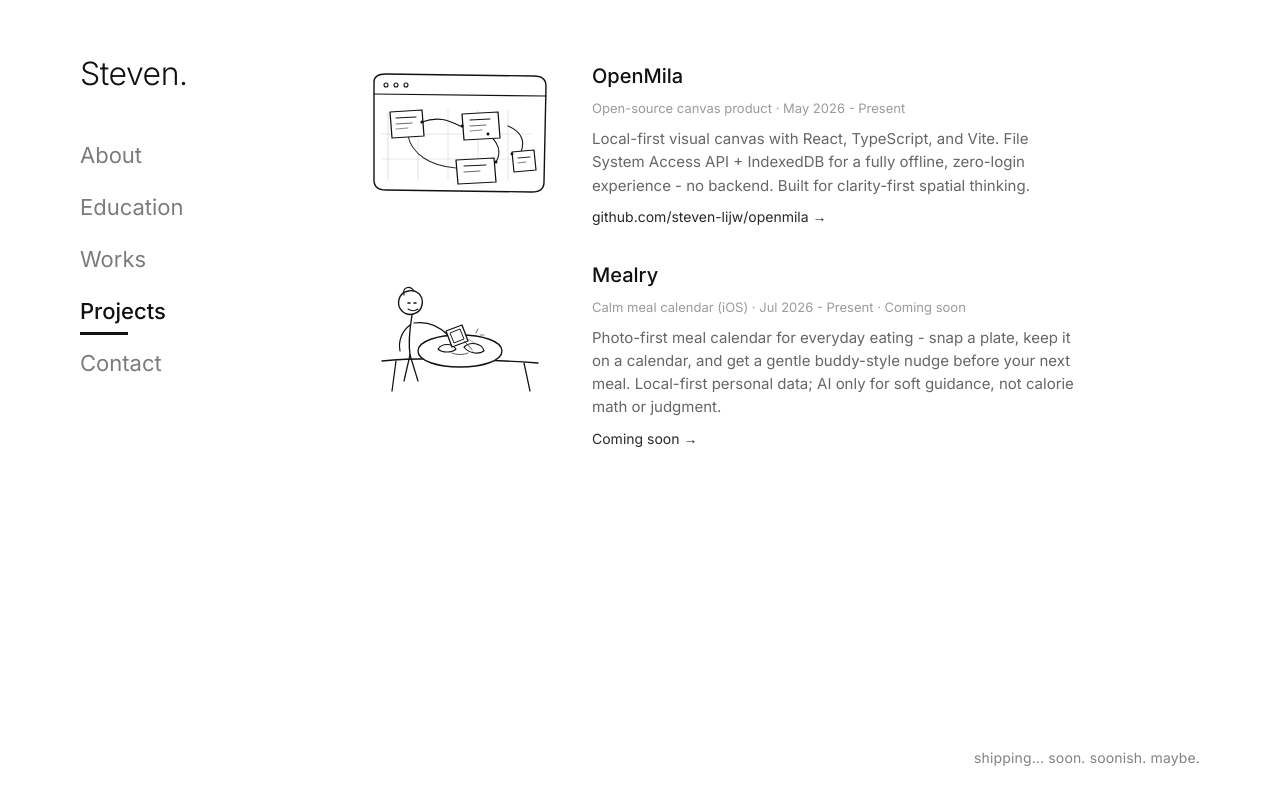
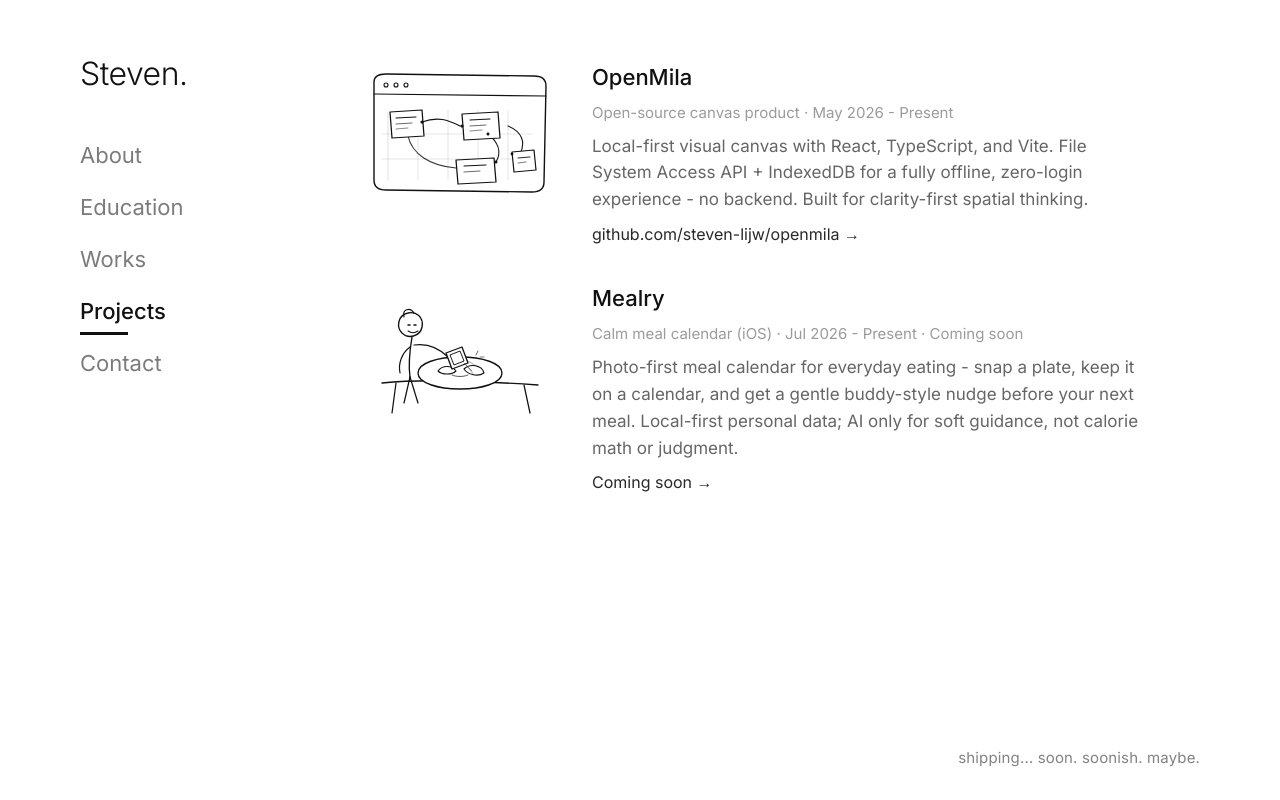
Before and after one commit to steven-lijw/my_website, a Next.js app: page /projects in a window 1280 px wide. Built offline with nearby package versions, Linux system fonts and the light colour scheme.

Commit message:
style: increase body type scale for denser pages
Bump content text ~2–3px across About, Education, Works, Projects,
and Contact, with slightly wider measure and spacing so the layout
feels less sparse.

```diff
--- a/src/app/about/page.tsx
+++ b/src/app/about/page.tsx
@@ -7,7 +7,7 @@ export const metadata: Metadata = {
 
 export default function AboutPage() {
   return (
-    <div className="flex max-w-[560px] flex-col gap-4 text-[15px] leading-[1.58] tracking-[0.1px] text-ink">
+    <div className="flex max-w-[640px] flex-col gap-5 text-[18px] leading-[1.6] tracking-[0.1px] text-ink">
       {aboutParagraphs.map((paragraph) => (
         <p key={paragraph.slice(0, 40)} className="opacity-90">
           {paragraph}
--- a/src/app/contact/page.tsx
+++ b/src/app/contact/page.tsx
@@ -7,19 +7,19 @@ export const metadata: Metadata = {
 
 export default function ContactPage() {
   return (
-    <div className="flex max-w-[560px] flex-col">
-      <h1 className="text-[28px] font-light leading-[1.2] tracking-[-0.4px] text-ink">
+    <div className="flex max-w-[620px] flex-col">
+      <h1 className="text-[32px] font-light leading-[1.2] tracking-[-0.4px] text-ink">
         {contact.title}
       </h1>
 
-      <p className="mt-3.5 text-[15px] leading-[1.58] text-ink-muted opacity-75">
+      <p className="mt-4 text-[17px] leading-[1.6] text-ink-muted opacity-75">
         {contact.intro}
       </p>
 
-      <div className="mt-7 flex flex-col gap-3.5">
+      <div className="mt-8 flex flex-col gap-4">
         {contact.rows.map((row) => (
           <div key={row.label} className="flex items-baseline gap-6">
-            <span className="w-[88px] shrink-0 text-[13px] leading-[1.4] text-ink-muted opacity-55">
+            <span className="w-[96px] shrink-0 text-[15px] leading-[1.4] text-ink-muted opacity-55">
               {row.label}
             </span>
             <a
@@ -28,7 +28,7 @@ export default function ContactPage() {
               rel={
                 row.href.startsWith("http") ? "noopener noreferrer" : undefined
               }
-              className="text-[15px] leading-[1.5] text-ink opacity-90 transition-opacity hover:opacity-100"
+              className="text-[17px] leading-[1.5] text-ink opacity-90 transition-opacity hover:opacity-100"
             >
               {row.value}
             </a>
--- a/src/app/education/page.tsx
+++ b/src/app/education/page.tsx
@@ -7,16 +7,16 @@ export const metadata: Metadata = {
 
 export default function EducationPage() {
   return (
-    <div className="flex max-w-[600px] flex-col">
-      <h1 className="text-[18px] font-medium leading-[1.3] text-ink">
+    <div className="flex max-w-[660px] flex-col">
+      <h1 className="text-[20px] font-medium leading-[1.3] text-ink">
         Education
       </h1>
 
-      <div className="mt-3.5 flex flex-col gap-5">
+      <div className="mt-4 flex flex-col gap-6">
         {education.schools.map((school) => (
           <div
             key={school.lines[0]}
-            className="text-[14px] leading-[1.58] text-ink-muted opacity-85"
+            className="text-[16px] leading-[1.62] text-ink-muted opacity-85"
           >
             {school.lines.map((line) => (
               <p key={line}>{line}</p>
@@ -25,15 +25,15 @@ export default function EducationPage() {
         ))}
       </div>
 
-      <h2 className="mt-10 text-[18px] font-medium leading-[1.3] text-ink">
+      <h2 className="mt-12 text-[20px] font-medium leading-[1.3] text-ink">
         Skills
       </h2>
 
-      <div className="mt-3.5 flex flex-col gap-3.5">
+      <div className="mt-4 flex flex-col gap-4">
         {education.skills.map((skill) => (
           <div
             key={skill.label}
-            className="text-[14px] leading-[1.58] text-ink-muted opacity-85"
+            className="text-[16px] leading-[1.62] text-ink-muted opacity-85"
           >
             <p>{skill.label}</p>
             <p>{skill.value}</p>
--- a/src/app/projects/page.tsx
+++ b/src/app/projects/page.tsx
@@ -8,7 +8,7 @@ export const metadata: Metadata = {
 
 export default function ProjectsPage() {
   return (
-    <div className="flex max-w-[720px] flex-col gap-9">
+    <div className="flex max-w-[780px] flex-col gap-10">
       {projects.map((project) => (
         <article
           key={project.title}
@@ -25,13 +25,13 @@ export default function ProjectsPage() {
           </div>
 
           <div className="flex min-w-0 flex-1 flex-col gap-2.5">
-            <h2 className="text-[20px] font-medium leading-[1.25] text-ink">
+            <h2 className="text-[22px] font-medium leading-[1.25] text-ink">
               {project.title}
             </h2>
-            <p className="text-[13px] leading-[1.4] text-ink-muted opacity-65">
+            <p className="text-[15px] leading-[1.4] text-ink-muted opacity-65">
               {project.meta}
             </p>
-            <p className="text-[15px] leading-[1.55] text-ink-muted">
+            <p className="text-[17px] leading-[1.58] text-ink-muted">
               {project.description}
             </p>
             {project.href ? (
@@ -39,12 +39,12 @@ export default function ProjectsPage() {
                 href={project.href}
                 target="_blank"
                 rel="noopener noreferrer"
-                className="text-[14px] leading-[1.4] text-ink opacity-90 transition-opacity hover:opacity-100"
+                className="text-[16px] leading-[1.4] text-ink opacity-90 transition-opacity hover:opacity-100"
               >
                 {project.linkLabel}
               </a>
             ) : (
-              <span className="text-[14px] leading-[1.4] text-ink opacity-90">
+              <span className="text-[16px] leading-[1.4] text-ink opacity-90">
                 {project.linkLabel}
               </span>
             )}
--- a/src/app/works/page.tsx
+++ b/src/app/works/page.tsx
@@ -7,21 +7,21 @@ export const metadata: Metadata = {
 
 export default function WorksPage() {
   return (
-    <div className="flex max-w-[760px] flex-col gap-7">
+    <div className="flex max-w-[820px] flex-col gap-8">
       {works.map((job) => (
-        <article key={job.role} className="flex flex-col gap-1.5">
+        <article key={job.role} className="flex flex-col gap-2">
           <div className="flex items-center justify-between gap-6 leading-[1.3]">
-            <h2 className="min-w-0 flex-1 text-[15px] font-medium tracking-[-0.1px] text-ink">
+            <h2 className="min-w-0 flex-1 text-[17px] font-medium tracking-[-0.1px] text-ink">
               {job.role}
             </h2>
-            <p className="shrink-0 text-right text-[13px] text-ink-muted opacity-60">
+            <p className="shrink-0 text-right text-[15px] text-ink-muted opacity-60">
               {job.dates}
             </p>
           </div>
-          <p className="text-[13px] leading-[1.3] text-ink-muted opacity-60">
+          <p className="text-[15px] leading-[1.3] text-ink-muted opacity-60">
             {job.location}
           </p>
-          <div className="text-[13px] leading-[1.6] tracking-[0.05px] text-ink opacity-[0.82]">
+          <div className="text-[15px] leading-[1.65] tracking-[0.05px] text-ink opacity-[0.82]">
             {job.bullets.map((bullet) => (
               <p key={bullet}>{bullet}</p>
             ))}
--- a/src/components/SiteShell.tsx
+++ b/src/components/SiteShell.tsx
@@ -16,7 +16,7 @@ export function SiteShell({ children }: { children: React.ReactNode }) {
       </div>
 
       {corner ? (
-        <p className="pointer-events-none absolute right-20 bottom-8 text-[14px] leading-[1.4] tracking-[0.15px] text-[#595959] opacity-75">
+        <p className="pointer-events-none absolute right-20 bottom-8 text-[15px] leading-[1.4] tracking-[0.15px] text-[#595959] opacity-75">
           {corner}
         </p>
       ) : null}
```
